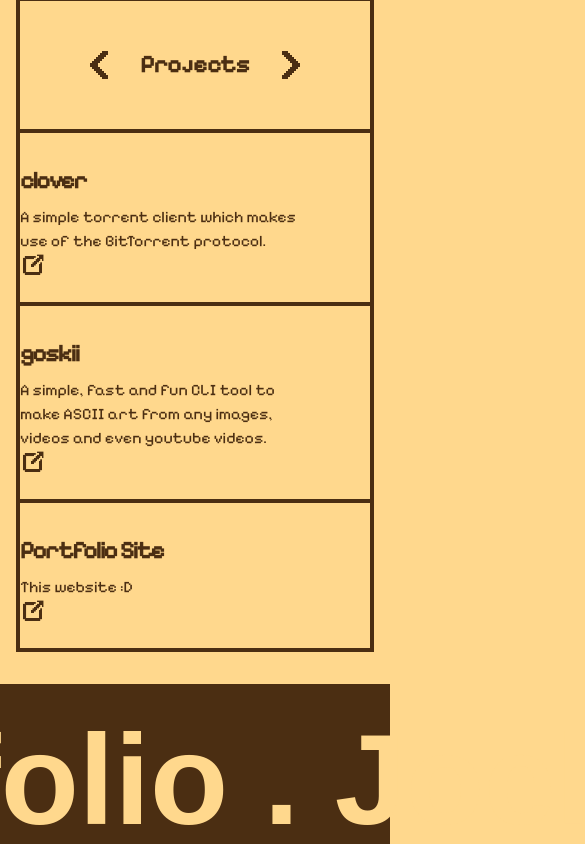
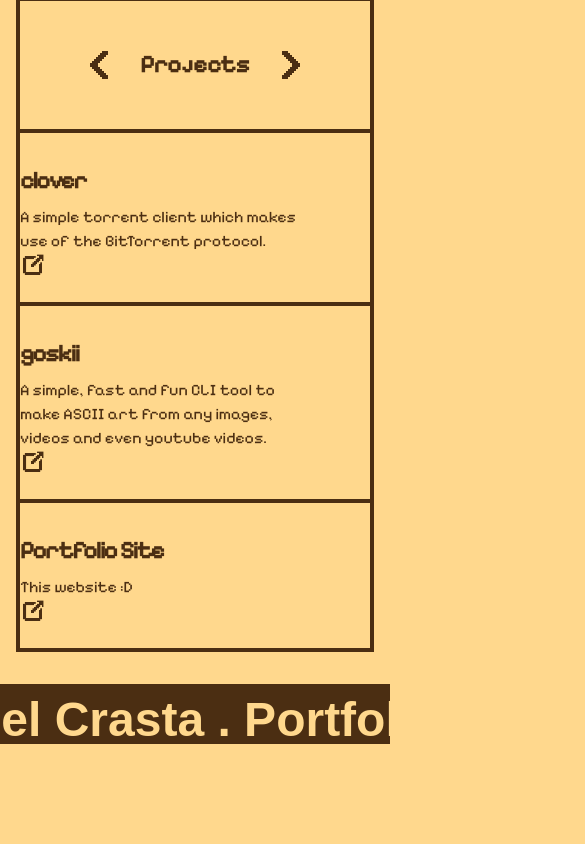
Before and after one commit to JoelVCrasta/portfolio, a Next.js app: page / in a window 390 px wide. Shown: the part 1691-2535 px from the top of the page, 585 px wide, since content can reach past the window. After the commit the page ends 2435 px from the top, so only its background shows below. Built offline with nearby package versions, Linux system fonts and the light colour scheme; a web font is replaced by a local one.

Commit message:
made responsive

```diff
--- a/components/MarqueeFooter.tsx
+++ b/components/MarqueeFooter.tsx
@@ -3,8 +3,8 @@ import Marquee from "react-fast-marquee"
 
 const MarqueeFooter = () => {
   return (
-    <div className="bg-foreground text-background flex pt-8 mt-8">
-      <div className="font-voxel font-bold text-9xl">
+    <div className="bg-foreground text-background flex pt-3 md:pt-4 lg:pt-8 mt-8 overflow-hidden">
+      <div className="font-voxel font-bold text-5xl md:text-7xl lg:text-9xl">
         <Marquee autoFill>Portfolio . Joel Crasta .&nbsp;</Marquee>
       </div>
     </div>
```
